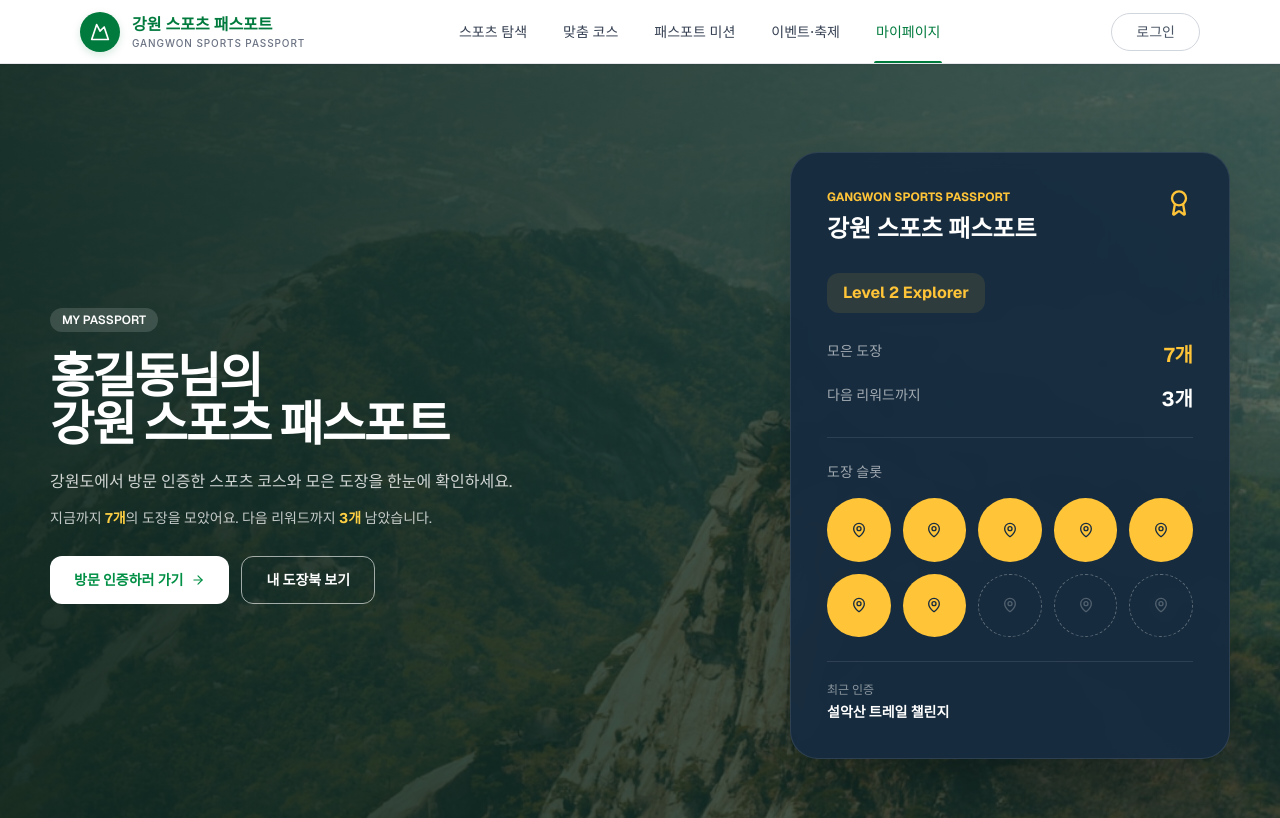
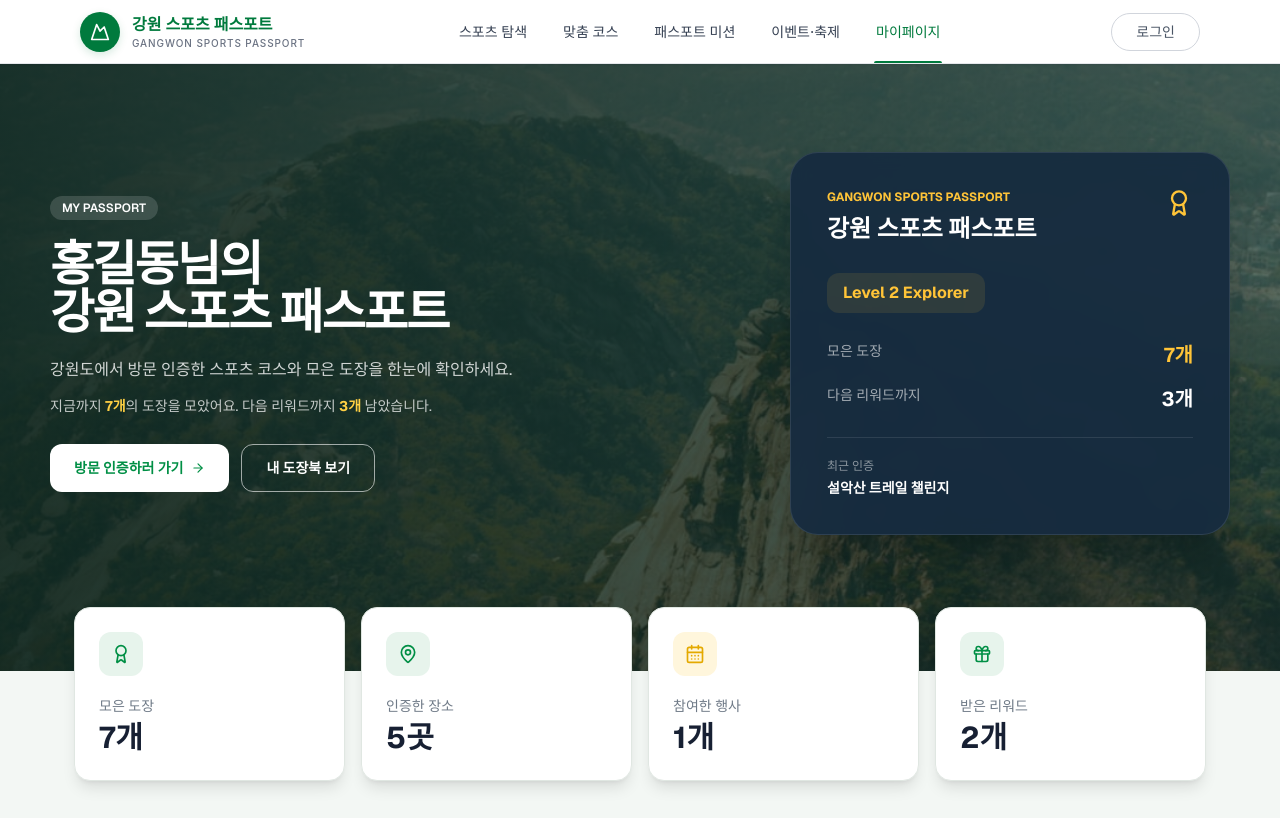
Before and after one commit to snupels/snupel, a Next.js app: page /mypage in a window 1280 px wide. Shown: the top 818 px of the page. Built offline with nearby package versions, Linux system fonts and the light colour scheme; no server answers.

Commit message:
Remove stamp slots from my page

```diff
--- a/components/MyPassportPage.tsx
+++ b/components/MyPassportPage.tsx
@@ -87,9 +87,6 @@ export function MyPassportPage() {
             <div className="flex items-start justify-between"><div><p className="text-xs font-bold text-[#ffc438]">GANGWON SPORTS PASSPORT</p><h2 className="mt-2 text-2xl font-bold">강원 스포츠 패스포트</h2></div><AppIcon name="award" className="size-7 text-[#ffc438]" /></div>
             <span className="mt-7 inline-flex rounded-xl bg-[#ffc438]/10 px-4 py-2 font-bold text-[#ffc438]">Level 2 Explorer</span>
             <dl className="mt-7 space-y-4 text-sm"><div className="flex justify-between"><dt className="text-white/60">모은 도장</dt><dd className="text-xl font-bold text-[#ffc438]">7개</dd></div><div className="flex justify-between"><dt className="text-white/60">다음 리워드까지</dt><dd className="text-xl font-bold">3개</dd></div></dl>
-            <div className="my-6 h-px bg-white/10" />
-            <p className="text-sm text-white/60">도장 슬롯</p>
-            <div className="mt-4 grid grid-cols-5 gap-3">{Array.from({ length: 10 }, (_, index) => <span key={index} className={`flex aspect-square items-center justify-center rounded-full ${index < 7 ? "bg-[#ffc438] text-[#172c40]" : "border border-dashed border-white/30 text-white/25"}`}><AppIcon name="mapPin" className="size-4" /></span>)}</div>
             <div className="mt-6 border-t border-white/10 pt-5"><p className="text-xs text-white/50">최근 인증</p><p className="mt-1 text-sm font-bold">설악산 트레일 챌린지</p></div>
           </aside>
         </div>
```
